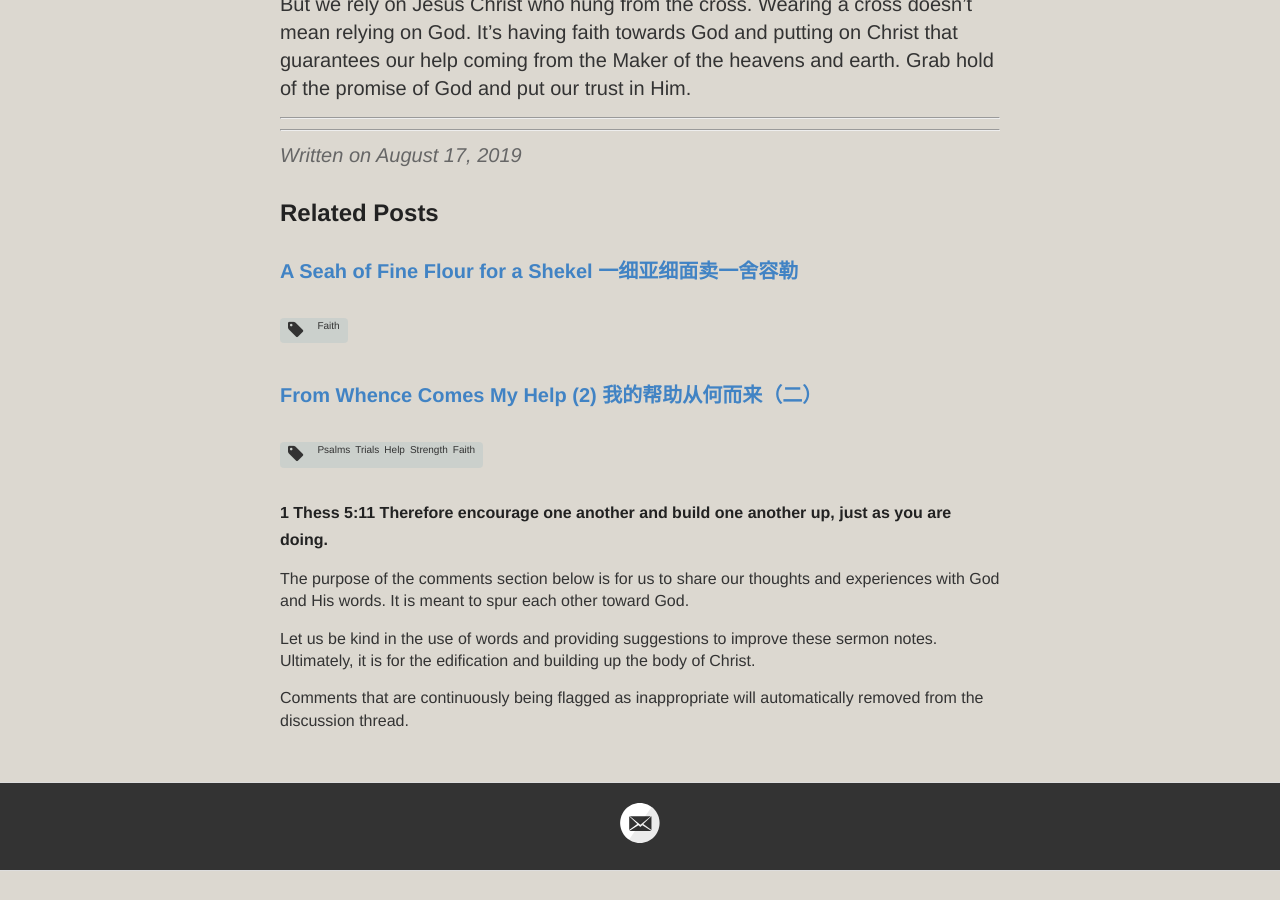
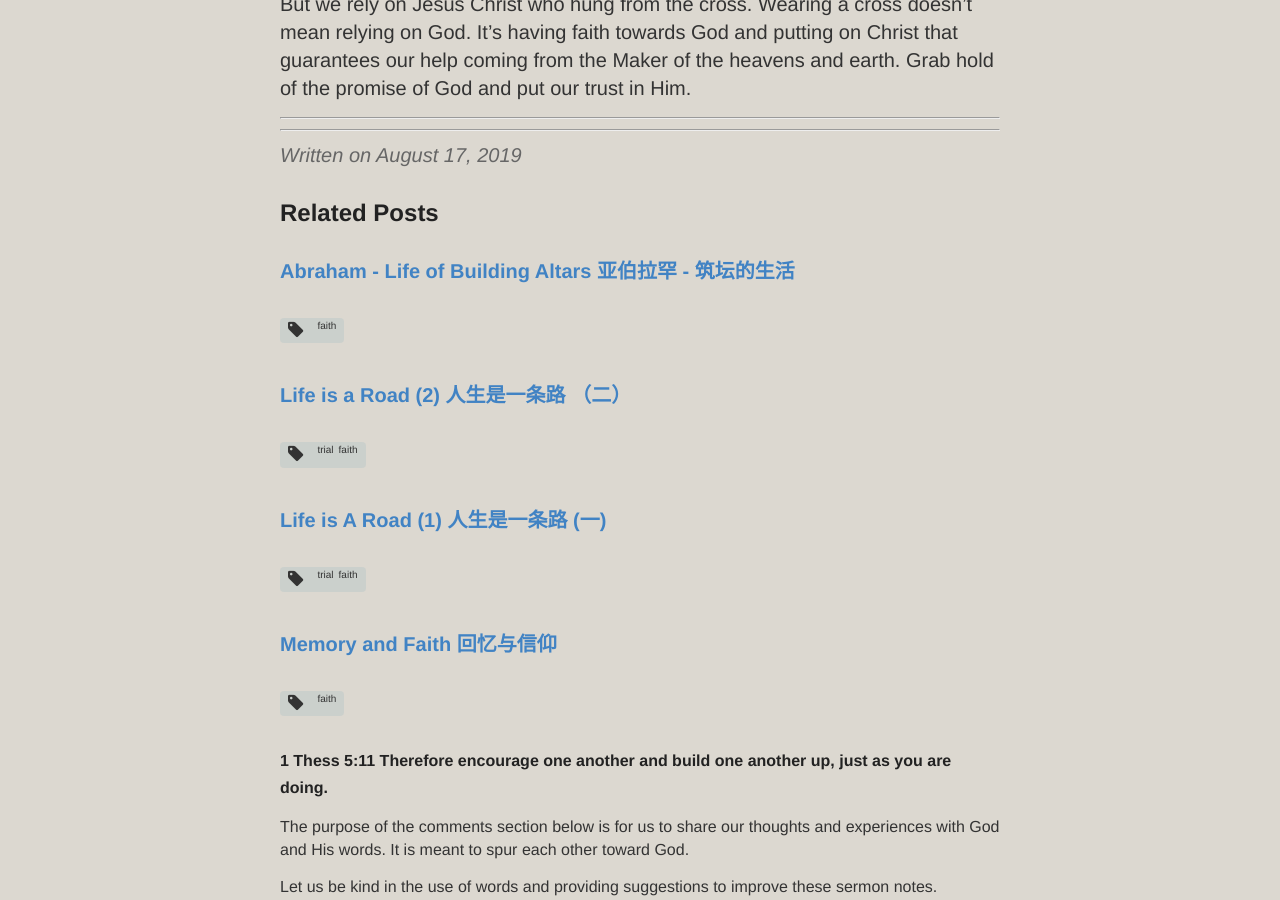
Before and after one commit to catchupTJC/catchuptjc.github.io, a Jekyll site: the page built from _posts/2019-08-17-From Whence Comes My Help (1).md, in a window 1280 px wide and 900 px high, scrolled down 4393 px. Built offline with Jekyll 4.4.1, drawn with Linux system fonts in a browser that asks for light colours; nearby versions of some CDN libraries; comment, search, counter and statistics services are not loaded; before the commit the page ends 5264 px from its top, so only the background shows below that; some of the changed text lies outside the part shown.

Commit message:
Update 2019-08-17-From Whence Comes My Help (1).md

```diff
--- a/_posts/2019-08-17-From Whence Comes My Help (1).md
+++ b/_posts/2019-08-17-From Whence Comes My Help (1).md
@@ -1,8 +1,8 @@
 ---
 layout: post
 title: From Whence Comes My Help (1) 我的帮助从何而来（一）
-category: Sermon(SG)2019
-tags: [Psalms,Trials,Help,Strength,Faith]
+category: sermon2019singapore
+tags: [psalms,trial,help,strength,faith]
 hymns: [344,151]
 ---
 
```
